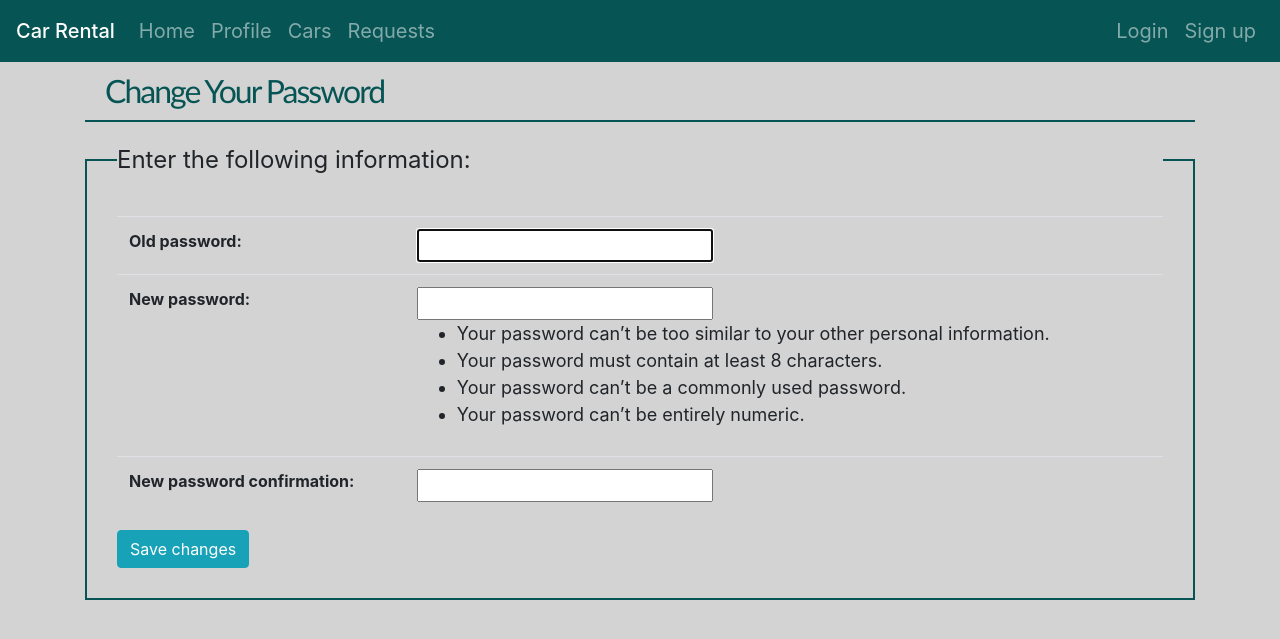
After one commit to azar-z/car_site, a Django app: page /rental/profile/password/ in a window 1280 px wide. The commit adds this page. Shown: the top 639 px of the page. Run offline with Django 4.2, Linux system fonts and the light colour scheme; a user stored in the database is signed in.

Commit message:
change credit and password views

```diff
--- a/car_rental/forms.py
+++ b/car_rental/forms.py
@@ -17,3 +17,7 @@ class LoginForm(forms.Form):
             if (user is None) or (not user.is_active):
                 raise ValidationError("Username and Password didn't match.")
         return cleaned_data
+
+
+class ChangeCreditForm(forms.Form):
+    delta_credit = forms.IntegerField(label='Delta Credit')
--- a/car_rental/static/car_rental/stylesheets/car_detail.css
+++ b/car_rental/static/car_rental/stylesheets/car_detail.css
@@ -22,6 +22,12 @@
   font-size: 20px;
 }
 
+fieldset{
+  border: #075454 solid 2px;
+  width: 50%;
+  padding: 30px;
+}
+
 .form-error{
   color: darkred;
 }
--- a/car_rental/templates/car_rental/car_detail.html
+++ b/car_rental/templates/car_rental/car_detail.html
@@ -75,14 +75,14 @@
         {% if not car.is_rented and car.owner != user%}
         <form action="{% url 'car_rental:rent_request' car.id %}" method="post">
         {% csrf_token %}
-        <fieldset style="border: #075454 solid 2px; width: 40%; padding: 30px">
+        <fieldset >
         <legend>Want to rent this car?</legend>
             <div class="form-error">
                  {% if error_message %}
                     {{ error_message }}
                  {% endif %}
             </div>
-            <table class="table form-table" style="">
+            <table class="table form-table" >
                 <tr>
                     <td>
                         <label for="rent_start_time">From:</label>
--- /dev/null
+++ b/car_rental/templates/car_rental/change_password.html
@@ -0,0 +1,26 @@
+{% extends 'car_rental/base.html' %}
+{% load static %}
+
+{% block title %} Change Password {% endblock %}
+
+{% block style %}
+    <link rel="stylesheet" type="text/css" href="{% static 'car_rental/stylesheets/car_detail.css' %}">
+{% endblock %}
+
+
+{% block content %}
+<div class="container">
+    <h1>Change Your Password</h1>
+
+
+<form method="post">
+  {% csrf_token %}
+    <fieldset style="width: 100%">
+    <legend>Enter the following information:</legend>
+    <table class="table form-table">{{ form.as_table }}</table>
+  <input type="submit" class="btn btn-info" value="Save changes">
+        </fieldset>
+</form>
+
+ </div>
+{% endblock %}
--- a/car_rental/urls.py
+++ b/car_rental/urls.py
@@ -4,12 +4,17 @@ from . import views
 
 app_name = 'car_rental'
 urlpatterns = [
-    path('', views.LoginView.as_view(), name='login'),
+    path('', views.home_view, name='home'),
+    path('login/', views.LoginView.as_view(), name='login'),
     path('cars/', views.CarListView.as_view(), name='cars'),
     path('cars/<int:pk>/', views.CarDetailView.as_view(), name='car'),
     path('cars/<int:pk>/rent/', views.rent_request_view, name='rent_request'),
     path('requests/', views.RentRequestListView.as_view(), name='requests'),
     path('requests/answer/', views.answer_requests_view, name='answer_requests'),
     path('profile/', views.profile_view, name='profile'),
+    path('profile/password/', views.change_password, name='change_password'),
+    path('profile/credit/', views.ChangeCreditView.as_view(), name='change_credit'),
+    path('profile/logout/', views.logout_view, name='logout'),
+
 
 ]
--- a/car_rental/views.py
+++ b/car_rental/views.py
@@ -1,7 +1,9 @@
-from django.contrib.auth import authenticate, login
+from django.contrib import messages
+from django.contrib.auth import authenticate, login, update_session_auth_hash
 from django.contrib.auth.decorators import login_required
+from django.contrib.auth.forms import PasswordChangeForm
 from django.http import HttpResponseRedirect
-from django.shortcuts import get_object_or_404, render
+from django.shortcuts import get_object_or_404, render, redirect
 from django.urls import reverse
 from django.utils import timezone
 from django.utils.decorators import method_decorator
@@ -100,3 +102,44 @@ def answer_requests_view(request):
 @login_required()
 def profile_view(request):
     return render(request, 'car_rental/profile.html')
+
+
+@login_required()
+def change_password(request):
+    if request.method == 'POST':
+        form = PasswordChangeForm(request.user, request.POST)
+        if form.is_valid():
+            user = form.save()
+            update_session_auth_hash(request, user)  # Important!
+            messages.success(request, 'Your password was successfully updated!')
+            return redirect('car_rental:profile')
+        else:
+            messages.error(request, 'Please correct the error below.')
+    else:
+        form = PasswordChangeForm(request.user)
+    return render(request, 'car_rental/change_password.html', {
+        'form': form
+    })
+
+
+@method_decorator(login_required, name='dispatch')
+class ChangeCreditView(generic.FormView):
+    template_name = 'car_rental/change_credit.html'
+    form_class = forms.ChangeCreditForm
+
+    def form_valid(self, form):
+        delta_credit = form.cleaned_data['delta_credit']
+        current_user = get_object_or_404(User, id=self.request.user.id)
+        current_user.credit += delta_credit
+        current_user.save()
+        return HttpResponseRedirect(reverse('car_rental:profile'))
+
+
+def home_view(request):
+    return render(request, 'car_rental/home.html')
+
+
+@login_required()
+def logout_view(request):
+    request.logout()
+    return HttpResponseRedirect(reverse('car_rental:home'))
```
Also changed, not shown: car_rental/templates/car_rental/change-password.html (deleted, +0 -15 lines), car_rental/templates/car_rental/change_credit.html (added, +26 -0 lines), car_rental/templates/car_rental/profile.html (+7 -2 lines), db.sqlite3.
